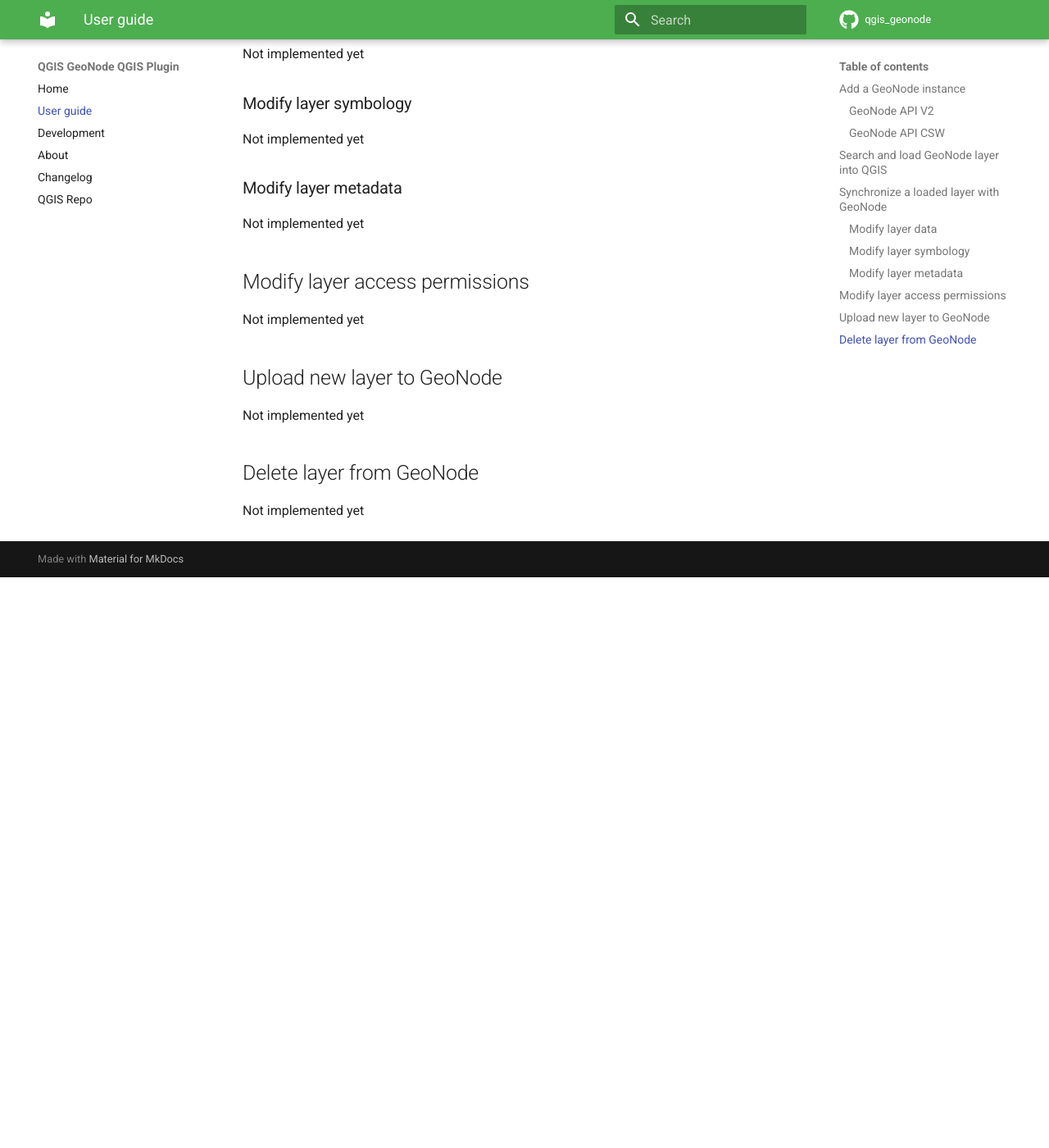
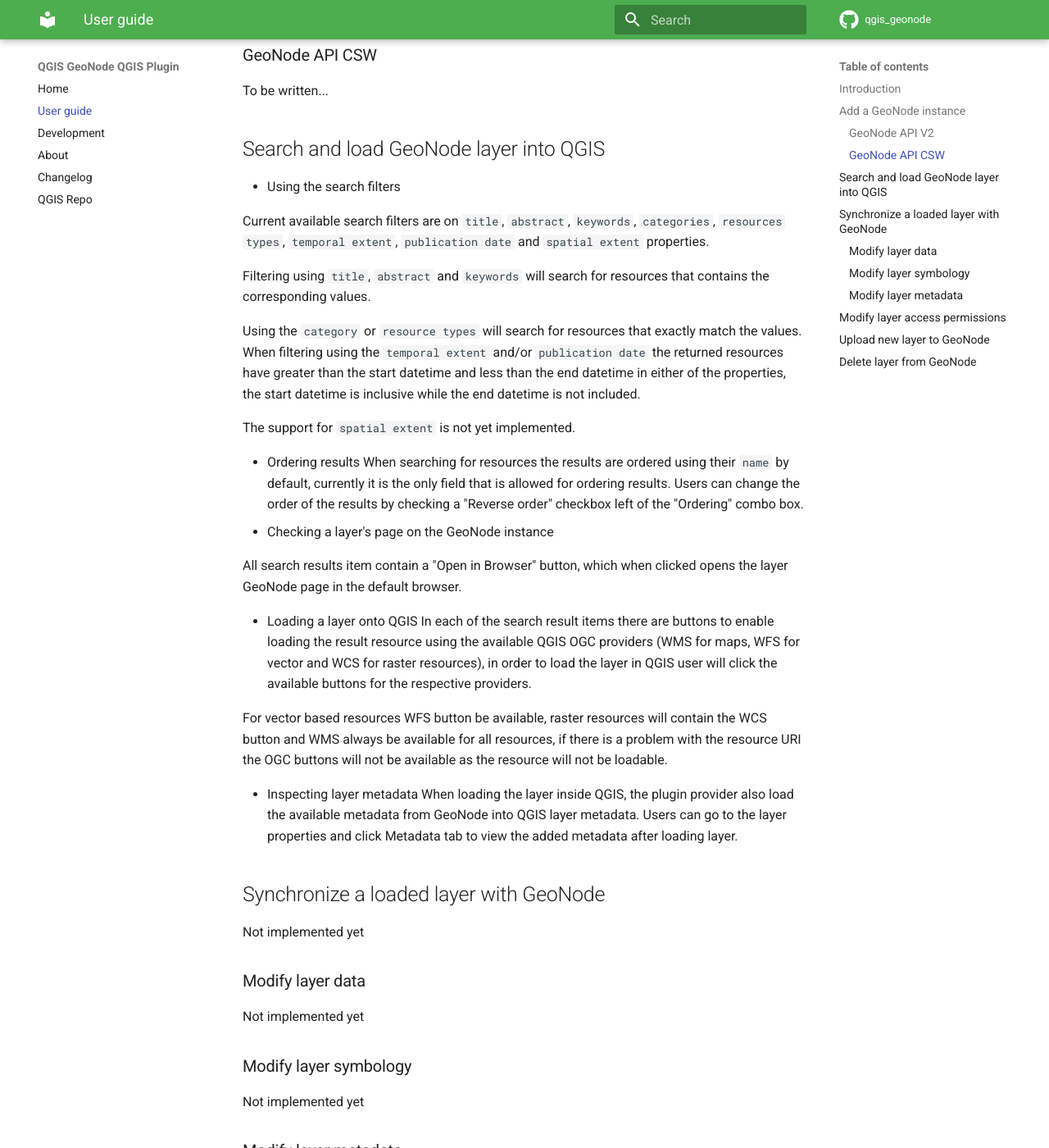
Before and after one commit to GeoNode/QGISGeoNodePlugin, an MkDocs documentation site: the page built from docs/user-guide.md, in a window 1280 px wide and 1400 px high, scrolled down 947 px. Shown: the whole window at 82% size. Built offline with MkDocs 1.6.1 and Material for MkDocs 9.7.7, drawn with Linux system fonts in a browser that asks for light colours; comment, search, counter and statistics services are not loaded; before the commit the page ends 1651 px from its top, so only the background shows below that; some of the changed text lies outside the part shown.

Commit message:
editing user guide

```diff
--- a/docs/user-guide.md
+++ b/docs/user-guide.md
@@ -1,10 +1,26 @@
 # User guide
 
-The QGIS GeoNode plugin adds a new data provider to QGIS. This provider is able to interact with GeoNode instances...
-
+## Introduction
+This guide will take you through how to use the QGIS GeoNode plugin to access GeoNode instances resources inside QGIS.
+The following sections will elaborate on how to connect GeoNode instances, browse, filter and load the GeoNode resources.
+Also the guide will highlight the differences between using the QGIS GeoNode plugin compared to the current QGIS GeoNode
+integration which has been implemented in the QGIS core.
 
 ## Add a GeoNode instance
-To be written...
+To add a GeoNode instance follow the below steps.
+
+1. Open the main plugin provider widget by opening the data source manager dialog and clicking
+   "GeoNode Plugin Provider" item.
+2. Inside "Connection" group box, click "New" button, a connection dialog will be shown.
+3. Enter GeoNode instance details "Name"  and "URL", if the instance supports authentication, you can
+choose the authentication configurations for the instance using the selector widget available on the connection dialog.
+4. Through the "API version" list choose the API that the connection should be connected to with. They
+are two options at the moment, CSW API and the API version 2 the latter is available from GeoNode instances that use the
+   master version.
+5. There is button with a label "Test Connection" can be used to test if the GeoNode connection is valid. If the
+connection is valid "Connection is valid" message will be displayed on the message bar else "Connection is invalid" message will be shown.
+6. Click "Ok" button after finishing adding all the details and the connection will be added.
+
 
 
 ### GeoNode API V2
@@ -18,10 +34,43 @@
 ## Search and load GeoNode layer into QGIS
 
 - Using the search filters
+
+  Current available search filters are on `title`, `abstract`, `keywords`, `categories`, `resources types`,
+  `temporal extent`, `publication date` and `spatial extent` properties.
+
+  Filtering using `title`, `abstract` and `keywords` will search for resources that
+  contains the corresponding values.
+
+  Using the `category` or `resource types` will search for resources
+  that exactly match the values.
+  When filtering using the `temporal extent` and/or `publication date` the returned resources have greater
+  than the start datetime and less than the end datetime in either of the properties, the start datetime is inclusive
+  while the end datetime is not included.
+
+  The support for `spatial extent` is not yet implemented.
+
 - Ordering results
+  When searching for resources the results are ordered using their `name` by default, currently it is the only field
+  that is allowed for ordering results. Users can change the order of the results by checking a "Reverse order" checkbox
+  left of the "Ordering" combo box.
 - Checking a layer's page on the GeoNode instance
+
+  All search results item contain a "Open in Browser" button, which when clicked opens the layer GeoNode page
+  in the default browser.
+
+- Loading a layer onto QGIS
+  In each of the search result items there are buttons to enable loading the result resource using the available
+  QGIS OGC providers (WMS for maps, WFS for vector and WCS for raster resources), in order to load the layer in QGIS
+  user will click the available buttons for the respective providers.
+
+  For vector based resources WFS button be available, raster resources will contain the WCS button and WMS always be
+  available for all resources, if there is a problem with the resource URI the OGC buttons will not be available as the
+  resource will not be loadable.
+
 - Inspecting layer metadata
-- Loading a layer onto QGIS
+  When loading the layer inside QGIS, the plugin provider also load the available metadata from GeoNode into QGIS
+  layer metadata. Users can go to the layer properties and click Metadata tab to view the added metadata after loading
+  layer.
 
 
 ## Synchronize a loaded layer with GeoNode
```
